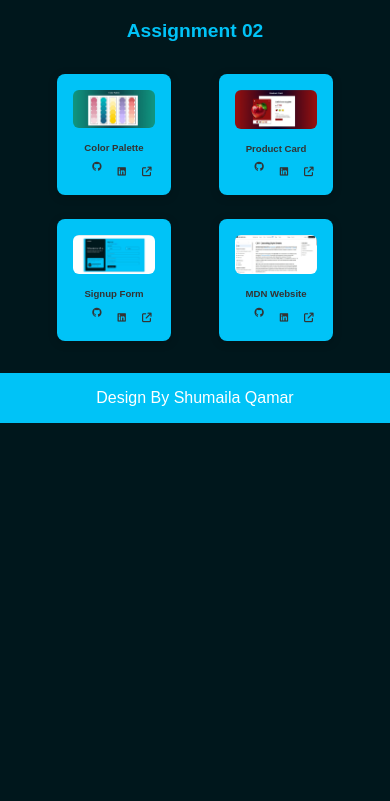
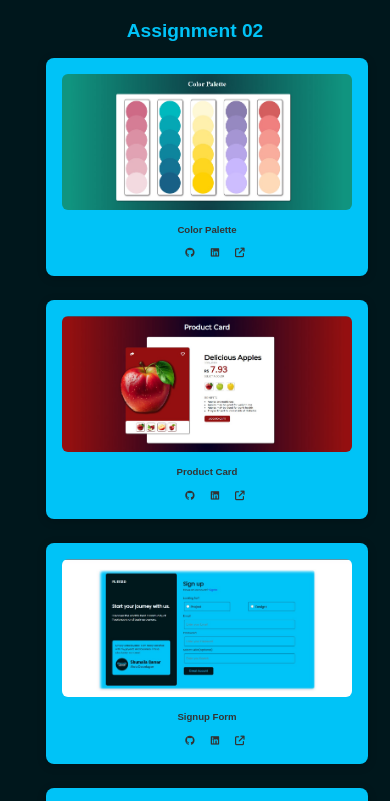
Before and after one commit to digitalshum/css, a plain HTML site: page assignment-02/index.html in a window 390 px wide. Shown: the top 801 px of the page. Drawn offline with Linux system fonts and the light colour scheme.

Commit message:
responsive

```diff
--- a/assignment-02/style.css
+++ b/assignment-02/style.css
@@ -86,8 +86,20 @@ footer i {
 
 @media (max-width: 450px) {
 
+.parent .project {
+    padding: 1em 1em;
+}
+
+.project .div {
+    width: 90%;
+}
+
     h1 {
         font-size: 1.2em;
+    }
+
+    .fa-github{
+        margin-top: 6px;
     }
 
     .parent .project .div h2 {
```
